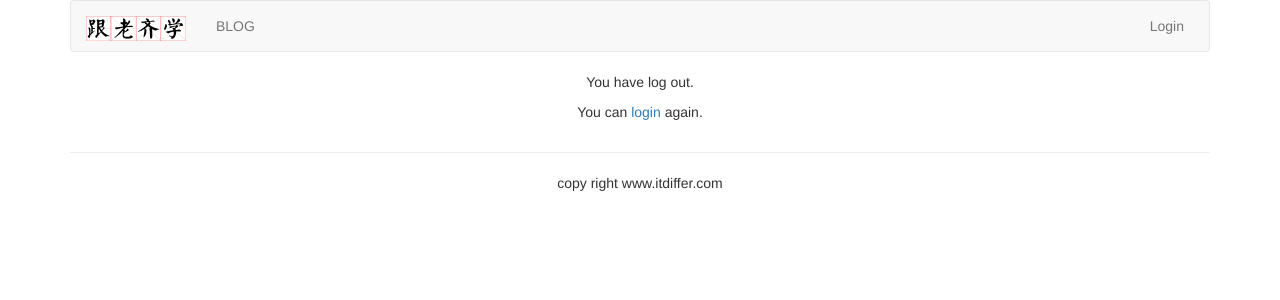
After one commit to AlanJui/django_2021-001, a Django app: page /account/logout/ in a window 1280 px wide. The commit adds this page. Shown: the top 300 px of the page. Run offline with Django 3.2, Linux system fonts and the light colour scheme; some libraries are stand-ins or nearby versions.

Commit message:
完成「登出（Logout）」功能。

```diff
--- a/account/urls.py
+++ b/account/urls.py
@@ -9,4 +9,7 @@ urlpatterns = [
     path('login/',
          auth_views.LoginView.as_view(template_name='account/login2.html'),
          name='user_login'),
+    path('logout/',
+         auth_views.LogoutView.as_view(template_name='account/logout.html'),
+         name='user_logout'),
 ]
--- /dev/null
+++ b/templates/account/logout.html
@@ -0,0 +1,10 @@
+{% extends 'base.html' %}
+
+{% block title %}Logout{% endblock %}
+
+{% block content %}
+<div class="row text-center vertical-middle-sm">
+  <p>You have log out.</p>
+  <p>You can <a href="{% url 'account:user_login' %}" >login</a> again.</p>
+</div>
+{% endblock content %}
--- a/templates/header.html
+++ b/templates/header.html
@@ -12,7 +12,12 @@
         <li><a href="{% url 'blog:blog_title' %}" >BLOG</a></li>
       </ul>
       <ul class="nav navbar-nav navbar-right" style="margin-right:10px">
-         <li><a href="{% url 'account:user_login' %}" >Login</a></li>
+        {% if user.is_authenticated %}
+          <li><a href="#">{{ user.username }}</a></li>
+          <li><a href="{% url 'account:user_logout' %}">Logout</a></li>
+        {% else %}
+          <li><a href="{% url 'account:user_login' %}" >Login</a></li>
+        {% endif %}
       </ul>
     </div>
   </nav>
```
